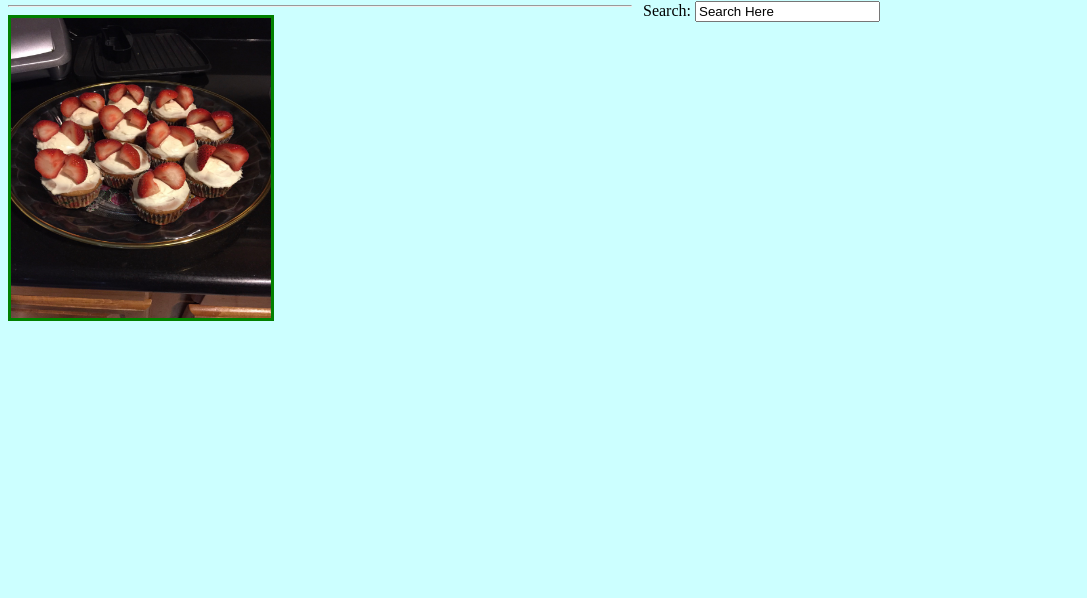
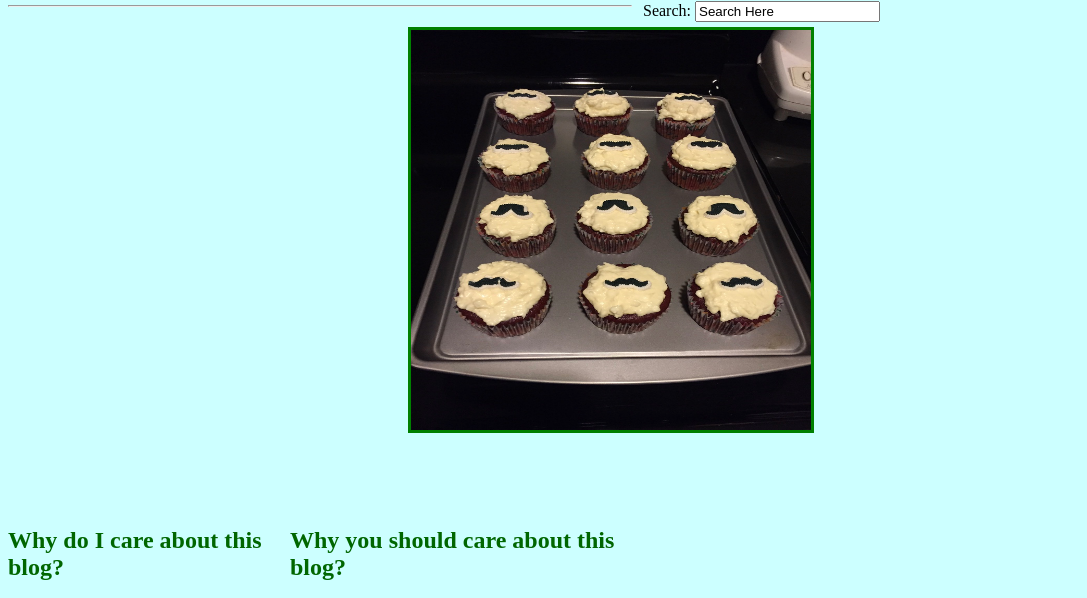
Before and after one commit to Saziyalatif/Kana-Mada, a plain HTML site: page index.html in a window 1280 px wide. Shown: the part 149-747 px from the top of the page, without its empty margins (0-1087 px from the left). Drawn offline with nearby package versions, Linux system fonts and the light colour scheme; a script that the page names is missing.

```diff
--- a/index.html
+++ b/index.html
@@ -53,12 +53,12 @@
     </nav>
 
 
-    <main class="foodpictures">
+    <div class="foodpictures">
         <img src="images/foods/thumb_IMG_0816_1024.jpg"/>
         <img src="images/foods/thumb_IMG_0918_1024.jpg"/>
         <img src="images/foods/thumb_IMG_2278_1024.jpg"/>
         <img src="images/foods/thumb_IMG_1363_1024.jpg"/>
-    </main>
+    </div>
 
 
 
--- a/styles/main.css
+++ b/styles/main.css
@@ -25,11 +25,11 @@ body{
 
 img{
 	position: relative;
-	width: 260px;
-	height: 300px;
+	width: 400px;
+	height: 400px;
 	border-style: solid;
 	border-color: green;
-	margin-bottom: 20px;
+
 }
 
 
@@ -45,6 +45,7 @@ img{
 	position: relative;
 	height: 300px;
 	width: 500px;
+	margin: 20px 50px -200px 400px;
 }
 
 .foodpictures img{
```
Also changed, not shown: scripts/main.js (+8 -7 lines), 2 other files.
